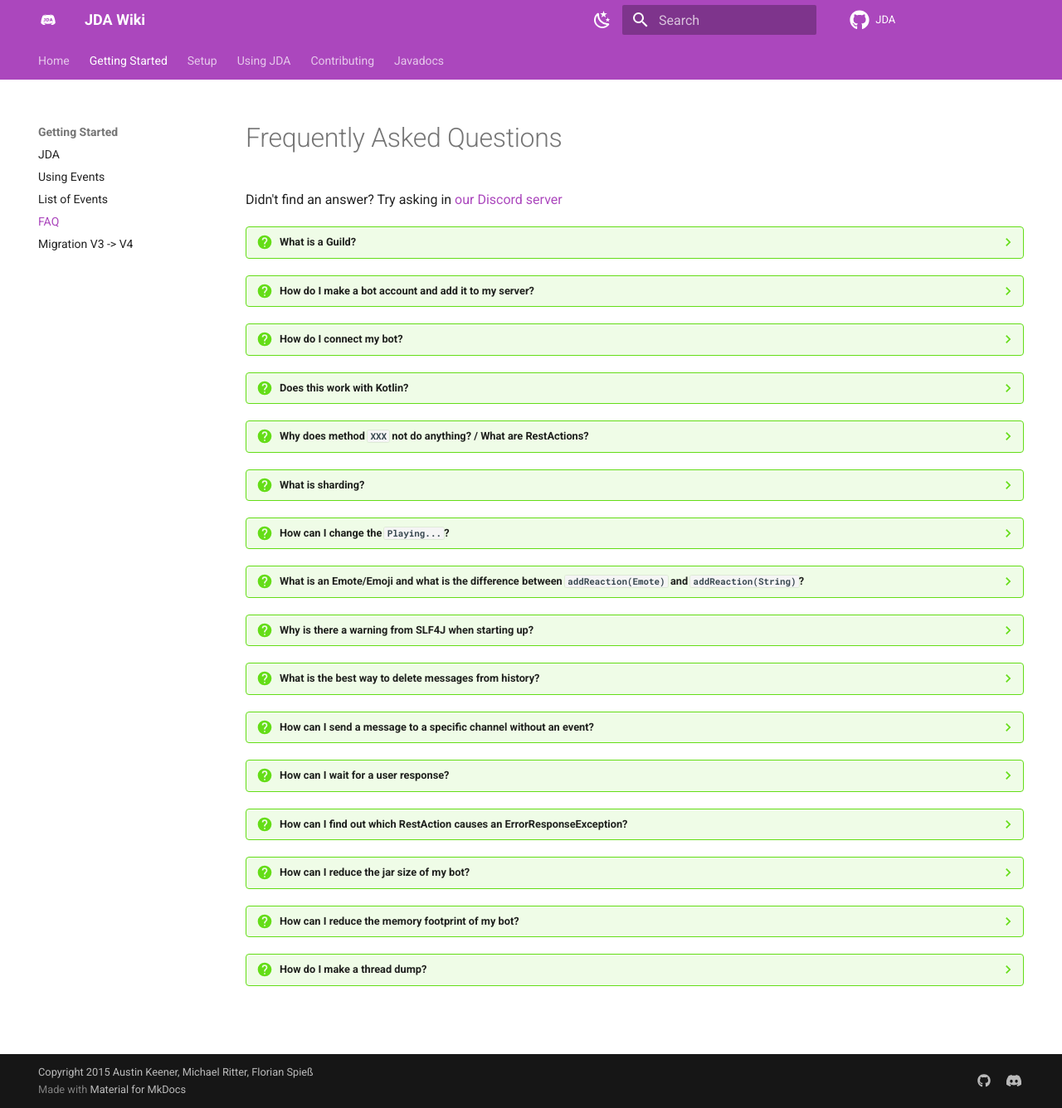
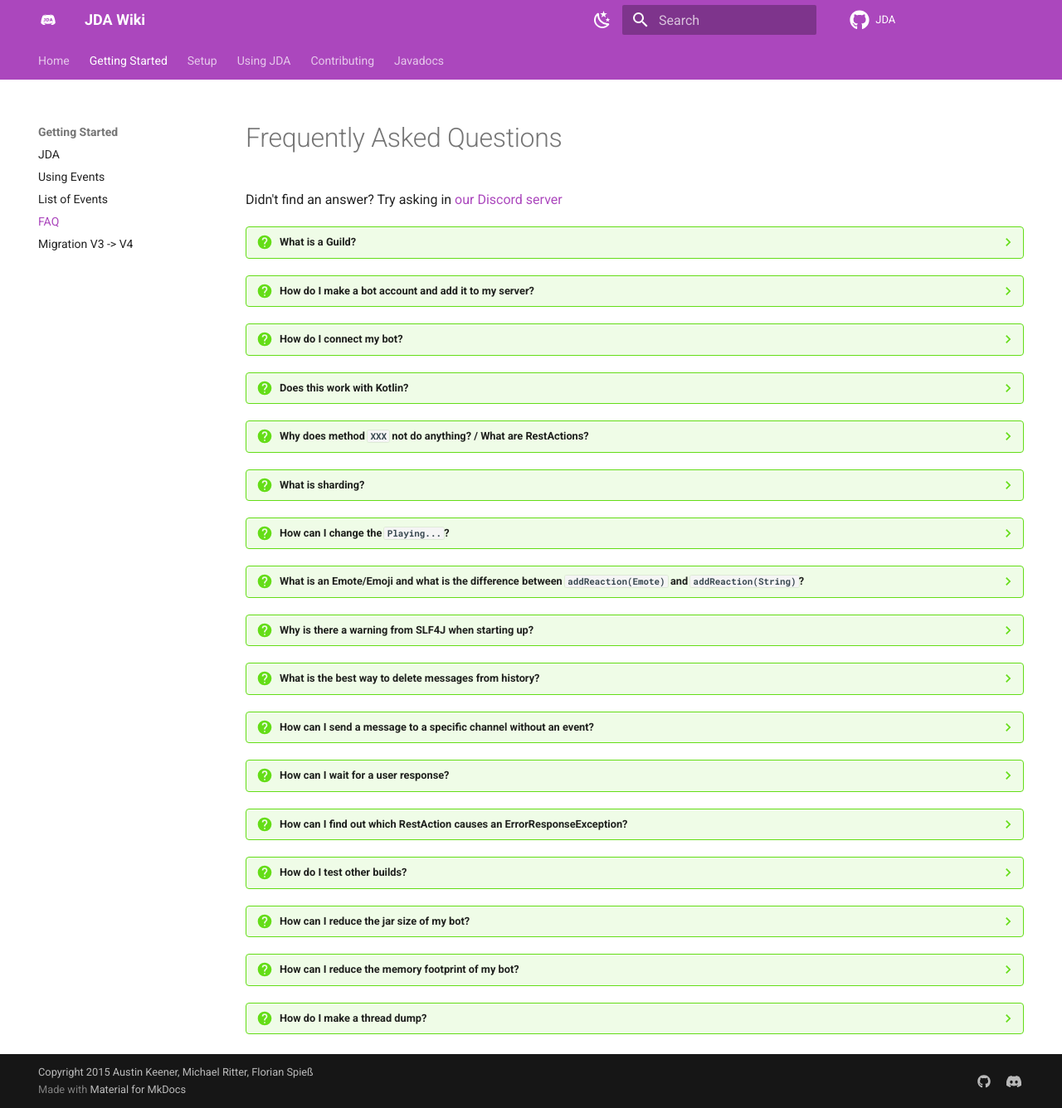
Before and after one commit to discord-jda/JDA-Website, an MkDocs documentation site: the page built from docs/introduction/faq.md, in a window 1280 px wide and 1336 px high. Shown: the whole window at 83% size. Built offline with MkDocs 1.6.1 and Material for MkDocs 9.7.7, drawn with Linux system fonts in a browser that asks for light colours; comment, search, counter and statistics services are not loaded.

```diff
--- a/docs/introduction/faq.md
+++ b/docs/introduction/faq.md
@@ -190,6 +190,10 @@ Didn't find an answer? Try asking in [our Discord server](https://discord.gg/0hM
     Doing this will result in performance loss so it is recommended to only go to this extreme when you need to debug errors.
     To handle failures of a specific action, read this [RestAction queue returned failure](../using-jda/troubleshooting.md#restaction-queue-returned-failure).
 
+??? question "How do I test other builds?"
+
+    You can use JitPack for that, more details on [this wiki page](/using-jda/using-new-features)
+
 ??? question "How can I reduce the jar size of my bot?"
 
     To reduce the jar size of your bot you can either use Maven or Gradle. Alternatively use the minimized jar from the download server with the name `JDA-%VERSION%-withDependencies-min.jar`
```
